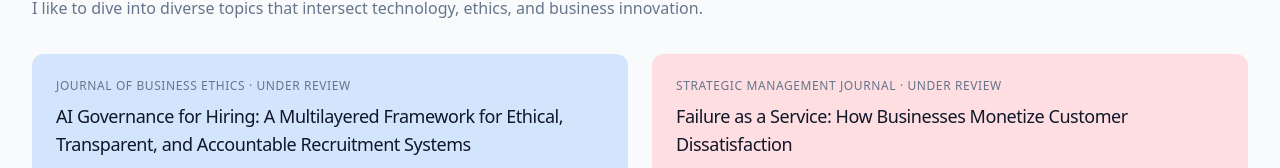
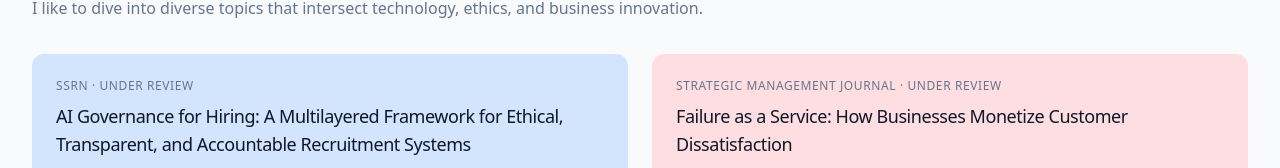
Before and after one commit to nagavaishak/project-constellation, a React (Vite) app: page /case-studies in a window 1280 px wide. Shown: the part 206-374 px from the top of the page. Built offline with nearby package versions, Linux system fonts and the light colour scheme.

Commit message:
Fix: Update research paper journal
Replaced "Journal of Business Ethics" with "SSRN" in the research papers section.

```diff
--- a/src/pages/CaseStudies.tsx
+++ b/src/pages/CaseStudies.tsx
@@ -26,7 +26,7 @@ const researchPapers = [
   {
     id: 1,
     title: 'AI Governance for Hiring: A Multilayered Framework for Ethical, Transparent, and Accountable Recruitment Systems',
-    journal: 'Journal of Business Ethics',
+    journal: 'SSRN',
     status: 'Under Review',
     color: 'bg-[#D3E4FD]'
   },
```
